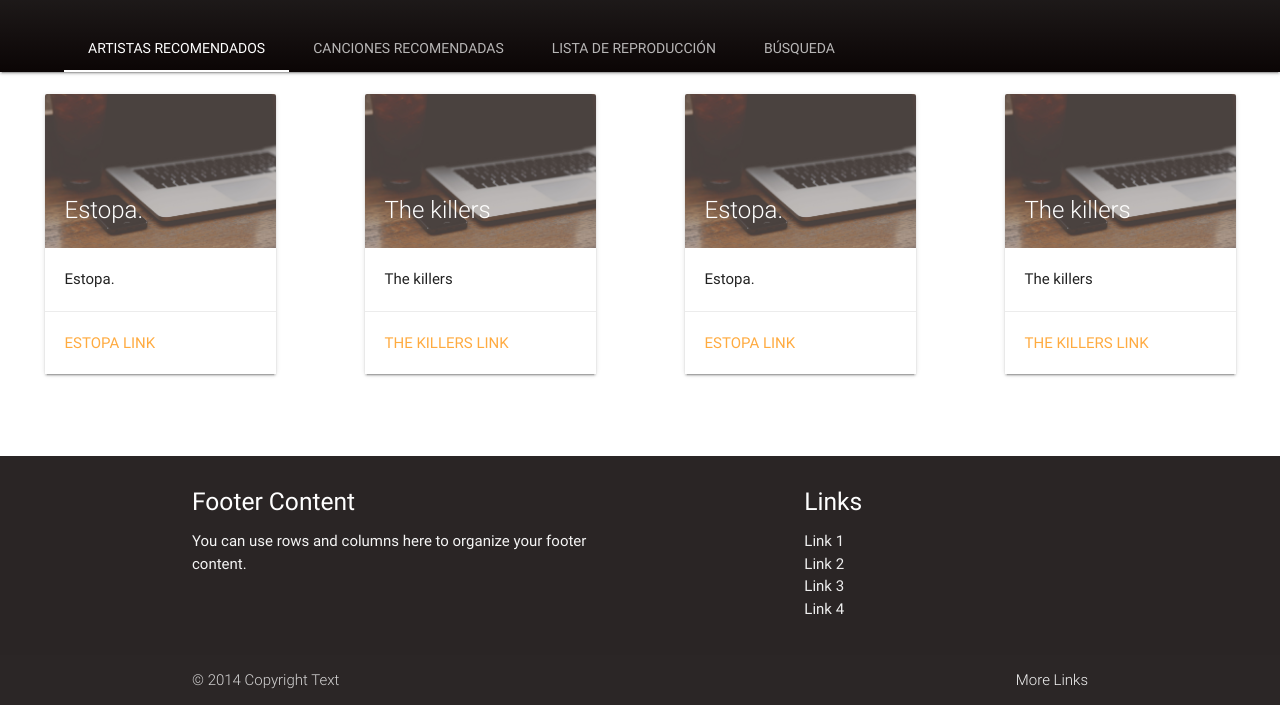
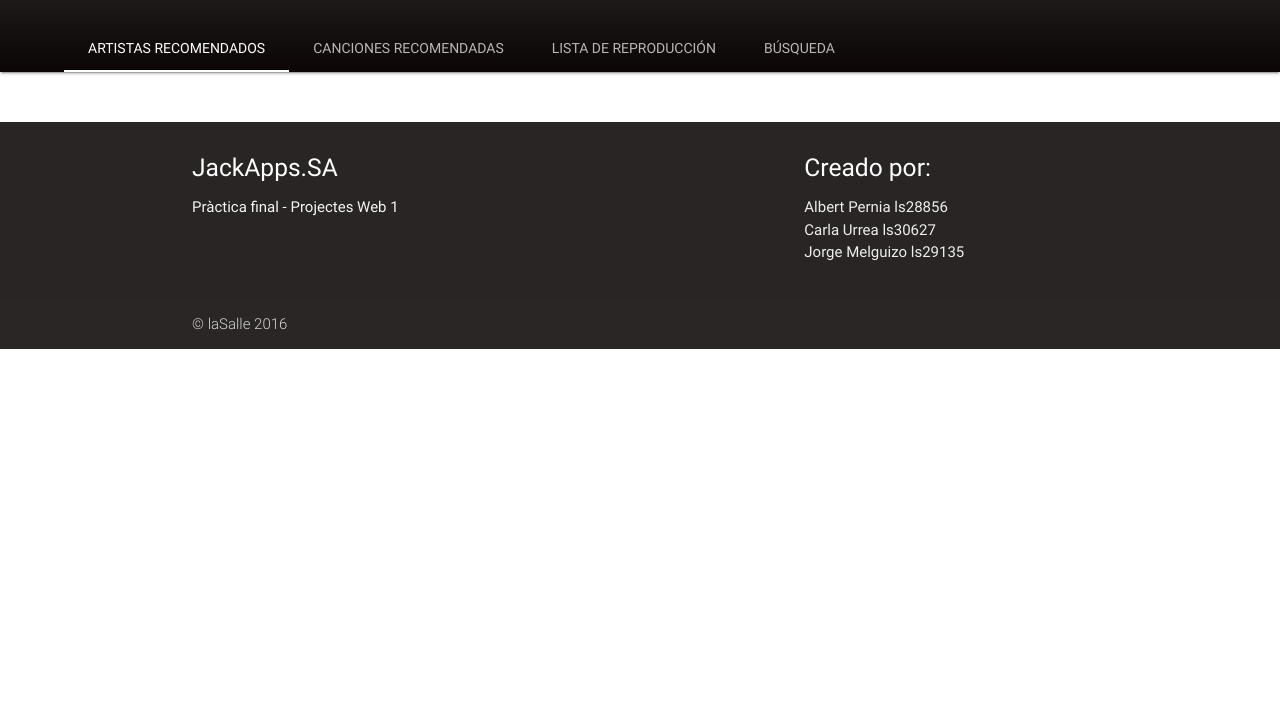
Before and after one commit to carlaub/jackApplication, a plain HTML site: page index.html in a window 1280 px wide. Shown: the part 153-858 px from the top of the page. After the commit the page ends 800 px from the top, so only its background shows below. Drawn offline with nearby package versions, Linux system fonts and the light colour scheme; no server answers.

Commit message:
no acaba de ir bien el redireccionamiento a busqueda cuando buscas

```diff
--- a/css/own_css.css
+++ b/css/own_css.css
@@ -81,6 +81,10 @@
 
 }
 
+section{
+    margin: 15px;
+}
+
 footer.page-footer {
     margin-top: 20px;
     padding-top: 20px;
--- a/index.html
+++ b/index.html
@@ -12,6 +12,9 @@
 
 
         <title>Jack App</title>
+        <meta name="author" content="Albert, Carla i Jorge">
+        <meta name="description" content="Projecte final - Projectes Web 1">
+
         <script type="text/javascript" src="https://www.youtube.com/iframe_api"></script>
 
         <!--Import Google Icon Font-->
@@ -63,7 +66,7 @@
     </div>
 
 
-    <section  id="general">
+    <section  id="general" >
         <div id="section-id">
 
         <!--<div >-->
@@ -71,81 +74,81 @@
                 <!--<img src="img/logo/logo_v1.png"  alt="logo">-->
             <!--</figure>-->
         <!--</div>-->
-            <div class="row">
-                <div class="col s12 m6 l3">
-                    <div class="row">
-                        <div class="col s12">
-                            <div class="card">
-                                <div class="card-image">
-                                    <img src="img/header.jpg">
-                                    <span class="card-title">Estopa.</span>
-                                </div>
-                                <div class="card-content">
-                                    <p>Estopa.</p>
-                                </div>
-                                <div class="card-action">
-                                    <a href="#">Estopa link</a>
-                                </div>
-                            </div>
-                        </div>
-                    </div>
-                </div>
-                <div class="col s12 m6 l3">
-                    <div class="row">
-                        <div class="col s12">
-                            <div class="card">
-                                <div class="card-image">
-                                    <img src="img/header.jpg">
-                                    <span class="card-title">The killers</span>
-                                </div>
-                                <div class="card-content">
-                                    <p>The killers</p>
-                                </div>
-                                <div class="card-action">
-                                    <a href="#">The killers link</a>
-                                </div>
-                            </div>
-                        </div>
-                    </div>
-                </div>
-                <div class="col s12 m6 l3">
-                    <div class="row">
-                        <div class="col s12">
-                            <div class="card">
-                                <div class="card-image">
-                                    <img src="img/header.jpg">
-                                    <span class="card-title">Estopa.</span>
-                                </div>
-                                <div class="card-content">
-                                    <p>Estopa.</p>
-                                </div>
-                                <div class="card-action">
-                                    <a href="#">Estopa link</a>
-                                </div>
-                            </div>
-                        </div>
-                    </div>
-                </div>
-                <div class="col s12 m6 l3">
-                    <div class="row">
-                        <div class="col s12">
-                            <div class="card">
-                                <div class="card-image">
-                                    <img src="img/header.jpg">
-                                    <span class="card-title">The killers</span>
-                                </div>
-                                <div class="card-content">
-                                    <p>The killers</p>
-                                </div>
-                                <div class="card-action">
-                                    <a href="#">The killers link</a>
-                                </div>
-                            </div>
-                        </div>
-                    </div>
-                </div>
+            <!--<div class="row">-->
+                <!--<div class="col s12 m6 l3">-->
+                    <!--<div class="row">-->
+                        <!--<div class="col s12">-->
+                            <!--<div class="card">-->
+                                <!--<div class="card-image">-->
+                                    <!--<img src="img/header.jpg">-->
+                                    <!--<span class="card-title">Estopa.</span>-->
+                                <!--</div>-->
+                                <!--<div class="card-content">-->
+                                    <!--<p>Estopa.</p>-->
+                                <!--</div>-->
+                                <!--<div class="card-action">-->
+                                    <!--<a href="#">Estopa link</a>-->
+                                <!--</div>-->
+                            <!--</div>-->
+                        <!--</div>-->
+                    <!--</div>-->
+                <!--</div>-->
+                <!--<div class="col s12 m6 l3">-->
+                    <!--<div class="row">-->
+                        <!--<div class="col s12">-->
+                            <!--<div class="card">-->
+                                <!--<div class="card-image">-->
+                                    <!--<img src="img/header.jpg">-->
+                                    <!--<span class="card-title">The killers</span>-->
+                                <!--</div>-->
+                                <!--<div class="card-content">-->
+                                    <!--<p>The killers</p>-->
+                                <!--</div>-->
+                                <!--<div class="card-action">-->
+                                    <!--<a href="#">The killers link</a>-->
+                                <!--</div>-->
+                            <!--</div>-->
+                        <!--</div>-->
+                    <!--</div>-->
+                <!--</div>-->
+                <!--<div class="col s12 m6 l3">-->
+                    <!--<div class="row">-->
+                        <!--<div class="col s12">-->
+                            <!--<div class="card">-->
+                                <!--<div class="card-image">-->
+                                    <!--<img src="img/header.jpg">-->
+                                    <!--<span class="card-title">Estopa.</span>-->
+                                <!--</div>-->
+                                <!--<div class="card-content">-->
+                                    <!--<p>Estopa.</p>-->
+                                <!--</div>-->
+                                <!--<div class="card-action">-->
+                                    <!--<a href="#">Estopa link</a>-->
+                                <!--</div>-->
+                            <!--</div>-->
+                        <!--</div>-->
+                    <!--</div>-->
+                <!--</div>-->
+                <!--<div class="col s12 m6 l3">-->
+                    <!--<div class="row">-->
+                        <!--<div class="col s12">-->
+                            <!--<div class="card">-->
+                                <!--<div class="card-image">-->
+                                    <!--<img src="img/header.jpg">-->
+                                    <!--<span class="card-title">The killers</span>-->
+                                <!--</div>-->
+                                <!--<div class="card-content">-->
+                                    <!--<p>The killers</p>-->
+                                <!--</div>-->
+                                <!--<div class="card-action">-->
+                                    <!--<a href="#">The killers link</a>-->
+                                <!--</div>-->
+                            <!--</div>-->
+                        <!--</div>-->
+                    <!--</div>-->
+                <!--</div>-->
 
-            </div>
+            <!--</div>-->
 
         </div>
 
@@ -165,24 +168,24 @@
         <div class="container">
             <div class="row">
                 <div class="col l6 s12">
-                    <h5 class="white-text">Footer Content</h5>
-                    <p class="grey-text text-lighten-4">You can use rows and columns here to organize your footer content.</p>
+                    <h5 class="white-text">JackApps.SA</h5>
+                    <p class="grey-text text-lighten-4">Pràctica final - Projectes Web 1</p>
                 </div>
+
                 <div class="col l4 offset-l2 s12">
-                    <h5 class="white-text">Links</h5>
+                    <h5 class="white-text">Creado por:</h5>
                     <ul>
-                        <li><a class="grey-text text-lighten-3" href="#!">Link 1</a></li>
-                        <li><a class="grey-text text-lighten-3" href="#!">Link 2</a></li>
-                        <li><a class="grey-text text-lighten-3" href="#!">Link 3</a></li>
-                        <li><a class="grey-text text-lighten-3" href="#!">Link 4</a></li>
+                        <li><a class="grey-text text-lighten-3" >Albert Pernia ls28856</a></li>
+                        <li><a class="grey-text text-lighten-3" >Carla Urrea ls30627</a></li>
+                        <li><a class="grey-text text-lighten-3" >Jorge Melguizo ls29135</a></li>
+                        <!--<li><a class="grey-text text-lighten-3" href="#!">Link 4</a></li>-->
                     </ul>
                 </div>
             </div>
         </div>
         <div class="footer-copyright">
             <div class="container">
-                © 2014 Copyright Text
-                <a class="grey-text text-lighten-4 right" href="#!">More Links</a>
+                &copy; laSalle 2016
             </div>
         </div>
     </footer>
--- a/js/logica.js
+++ b/js/logica.js
@@ -1,10 +1,6 @@
 /**
  * Logic JackApp
  */
-
-
-
-
 
 
 (function() {
@@ -205,6 +201,7 @@
                 }, false);
 
             section.appendChild(div_col_ext);
+
         },
 
         renderPlayerButtons: function(numTrack, favoriteThumbnail) {
@@ -312,8 +309,21 @@
 
         selectTab: function(tabId) {
 
-            //$("#tab-searches").click();
-            //$("#tab-searches2").click()
+
+            //AQUI
+            var tab = document.getElementById("tabs");
+            for(var i = 0; i < tab.childNodes.length; i++){
+                if (tab.childNodes[i].firstChild == null) {
+                } else {
+                    tab.childNodes[i].firstChild.className = "";
+                }
+            }
+
+            var searchTab = document.getElementById("tab-searches");
+            searchTab.click();
+            searchTab.firstElementChild.className="active";
+
+
 
         },
         /**
@@ -502,6 +512,10 @@
             artist.setImageURL(imageURL);
 
             sectionTracks[Section.RECOMMENDED_ARTISTS].push(artist);
+
+            //Para que la aplicacion empiece en artistas recomendados
+            var tab = document.getElementById("tabs");
+            tab.firstElementChild.click();
         },
 
         /**
@@ -518,6 +532,7 @@
         findSimilarArtists: function() {
 
             var playlist = storage.getSavedPlaylist();
+
             if (playlist == null || playlist.length == 0)
                 recommend.getRecommendedArtists("Iron Maiden", "8", Recommendations.addArtistRecommendation);
             else {
@@ -542,6 +557,8 @@
                 for (i = 0; i < artists.length; i++)
                     recommend.getRecommendedArtists(artists[i], limit, Recommendations.addArtistRecommendation);
             }
+
+
         },
         findSimilarSongs: function() {
 
@@ -890,6 +907,7 @@
 
             var artistsTab = document.getElementById("tab-artists");
             Listener.add(artistsTab, "click", Listener.eventRecommendedArtistsTabSelected, false);
+
         }
     };
 
```
